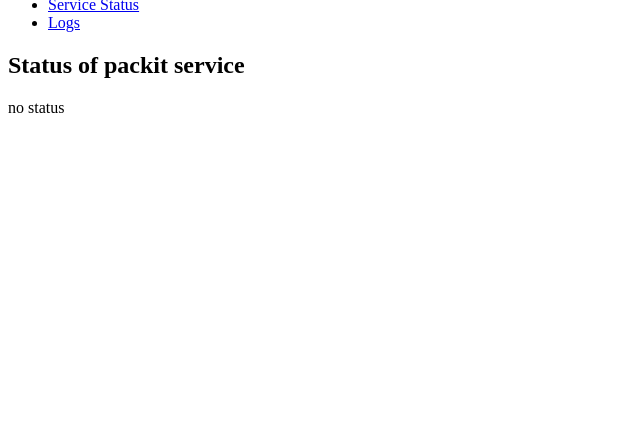
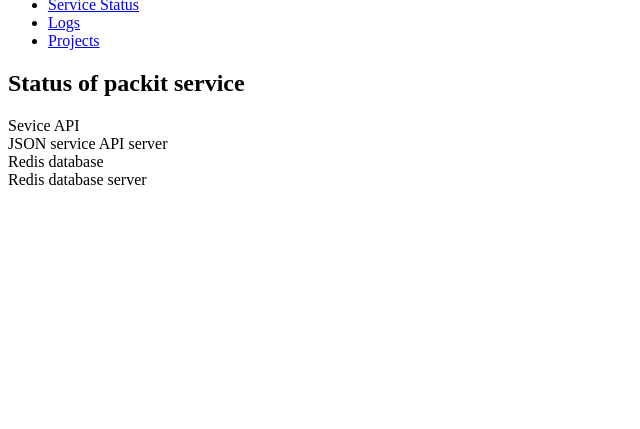
Before and after one commit to packit/research, a Flask app: page /status/ in a window 1280 px wide. Shown: the part 332-761 px from the top of the page, without its empty margins (0-640 px from the left). Run offline with Flask 2, Linux system fonts and the light colour scheme; data that the repository does not hold is empty; some libraries are stand-ins or nearby versions.

Commit message:
add there some status and info

```diff
--- a/dashboard/main.py
+++ b/dashboard/main.py
@@ -1,16 +1,83 @@
 from flask import Flask, render_template, send_from_directory
+import socket
+import requests
+import json
 
 app = Flask("Packit Service Dashboard")
+API_URL = "https://stg.packit.dev/api"
+PASS_ICON = "fa-check-circle"
+FAIL_ICON = "fa-exclamation-circle"
+WARN_ICON = "fa-exclamation-triangle"
+
+@app.route('/node_modules/<path:filename>')
+def node_modules(filename):
+    return send_from_directory(f"node_modules", filename)
 
 
 @app.route("/")
 def main():
-    return render_template('main_frame.html', header="Main Page", content="Info about packit service with links")
+    return render_template('main_frame.html', header="Information", content=render_template('information.html'))
+
+
+def check_service(server, port, ip_type=socket.SOCK_STREAM):
+    sock = socket.socket(socket.AF_INET, ip_type)
+    result = sock.connect_ex((server, port))
+    sock.close()
+    return result == 0
+
+
+def return_json(url, method="GET", **kwargs):
+    response = requests.request(method=method, url=url, **kwargs)
+    output = None
+    try:
+        output = json.loads(response.content)
+    except Exception:
+        pass
+    return output
+
+
+def return_json_all_pages(url, limit=10, method="GET", **kwargs):
+    output = []
+    for counter in range(1, limit):
+        url += f"?page={counter}&per_page=10"
+        tmp_output = return_json(url, method, **kwargs)
+        if not tmp_output:
+            break
+        output += tmp_output
+    return output
+
+
 
 
 @app.route("/status/")
 def status():
-    return render_template('main_frame.html', header="Status of packit service", content="no status")
+    content = render_template('status.html', header="Sevice API", icon=PASS_ICON if return_json(url=f"{API_URL}/swagger.json") else FAIL_ICON, text="JSON service API server")
+    content += render_template('status.html', header="Redis database", icon=FAIL_ICON, text="Redis database server")
+    return render_template('main_frame.html', header="Status of packit service", content=content)
+
+@app.route("/projects/")
+def projects():
+
+    copr_packages_json = return_json_all_pages(f"{API_URL}/copr-builds")
+    summary_dict = {}
+    for item in copr_packages_json:
+        if isinstance(item, dict):
+            project_name = item.get("project")
+
+        if project_name not in summary_dict:
+            summary_dict[project_name] = {"owner": item.get("owner"), "last_status": item.get("status"), "builds": [item]}
+        else:
+            summary_dict[project_name]["builds"] += item
+    content_projects = ""
+    for k, v in summary_dict.items():
+        content_projects += render_template('project.html',
+                                            header=f"{k} ({len(v['builds'])}) owned by {v['owner']}",
+                                            icon=PASS_ICON if v["last_status"] else FAIL_ICON,
+                                            text="",
+                                            copr_link=f"https://copr.fedorainfracloud.org/coprs/packit/{k}/builds/"
+                                            )
+    content = render_template('projects.html', counter=len(summary_dict.keys()), projects=content_projects)
+    return render_template('main_frame.html', header="Project", content=content)
 
 
 @app.route("/logs/")
@@ -18,9 +85,6 @@
     return render_template('main_frame.html', header="Logs", content="nic")
 
 
-@app.route('/node_modules/<path:filename>')
-def node_modules(filename):
-    return send_from_directory(f"node_modules", filename)
 
 
 if __name__ == "__main__":
--- a/dashboard/templates/main_frame.html
+++ b/dashboard/templates/main_frame.html
@@ -21,6 +21,9 @@
           <li class="pf-c-nav__item">
             <a href="{{ url_for('logs') }}" class="pf-c-nav__link">Logs</a>
           </li>
+          <li class="pf-c-nav__item">
+            <a href="{{ url_for('projects') }}" class="pf-c-nav__link">Projects</a>
+          </li>
         </ul>
       </nav>
     </div>
@@ -30,9 +33,11 @@
     <section class="pf-c-page__main-section pf-m-light">
       <div class="pf-c-content">
         <h1> {{ header }} </h1>
-        <div>
-          {{ content }}
-        </div>
+      </div>
+    </section>
+    <section class="pf-c-page__main-section pf-m-light">
+      <div class="pf-c-content">
+        {{ content|safe }}
       </div>
     </section>
   </main>
--- /dev/null
+++ b/dashboard/templates/projects.html
@@ -0,0 +1,3 @@
+<h2> Total project Counter {{ counter }} </h2>
+
+{{ projects|safe }}
--- /dev/null
+++ b/dashboard/templates/status.html
@@ -0,0 +1,7 @@
+<div class="pf-c-card">
+  <div class="pf-c-card__header pf-c-title pf-m-md">
+      <i class="fas {{ icon }}" aria-hidden="true"></i>
+      {{ header}}
+  </div>
+  <div class="pf-c-card__body">{{ text|safe }}</div>
+</div>
```
Also changed, not shown: dashboard/templates/information.html (added, +7 -0 lines), dashboard/templates/project.html (added, +12 -0 lines), dashboard/templates/logs.html (added).
